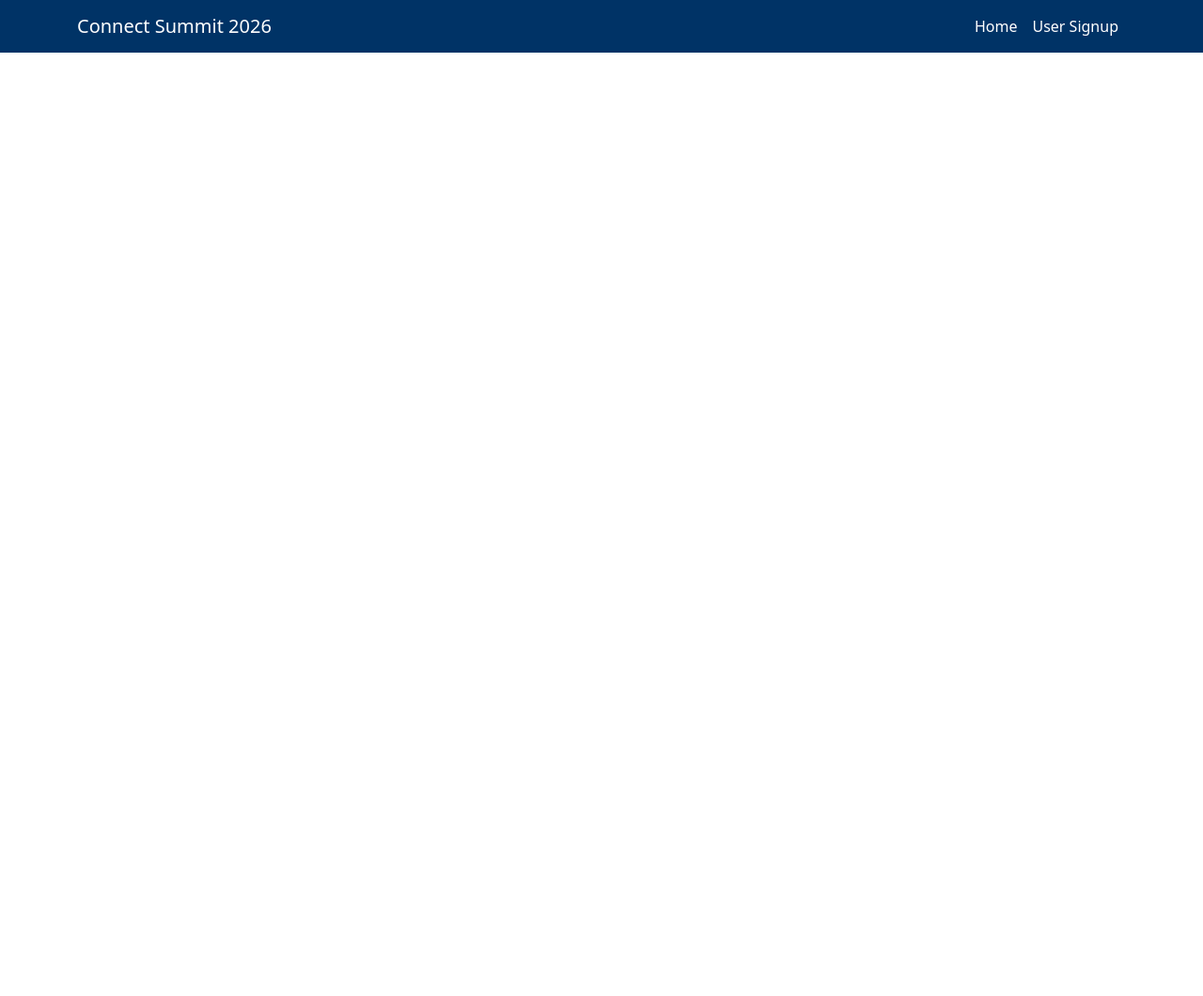
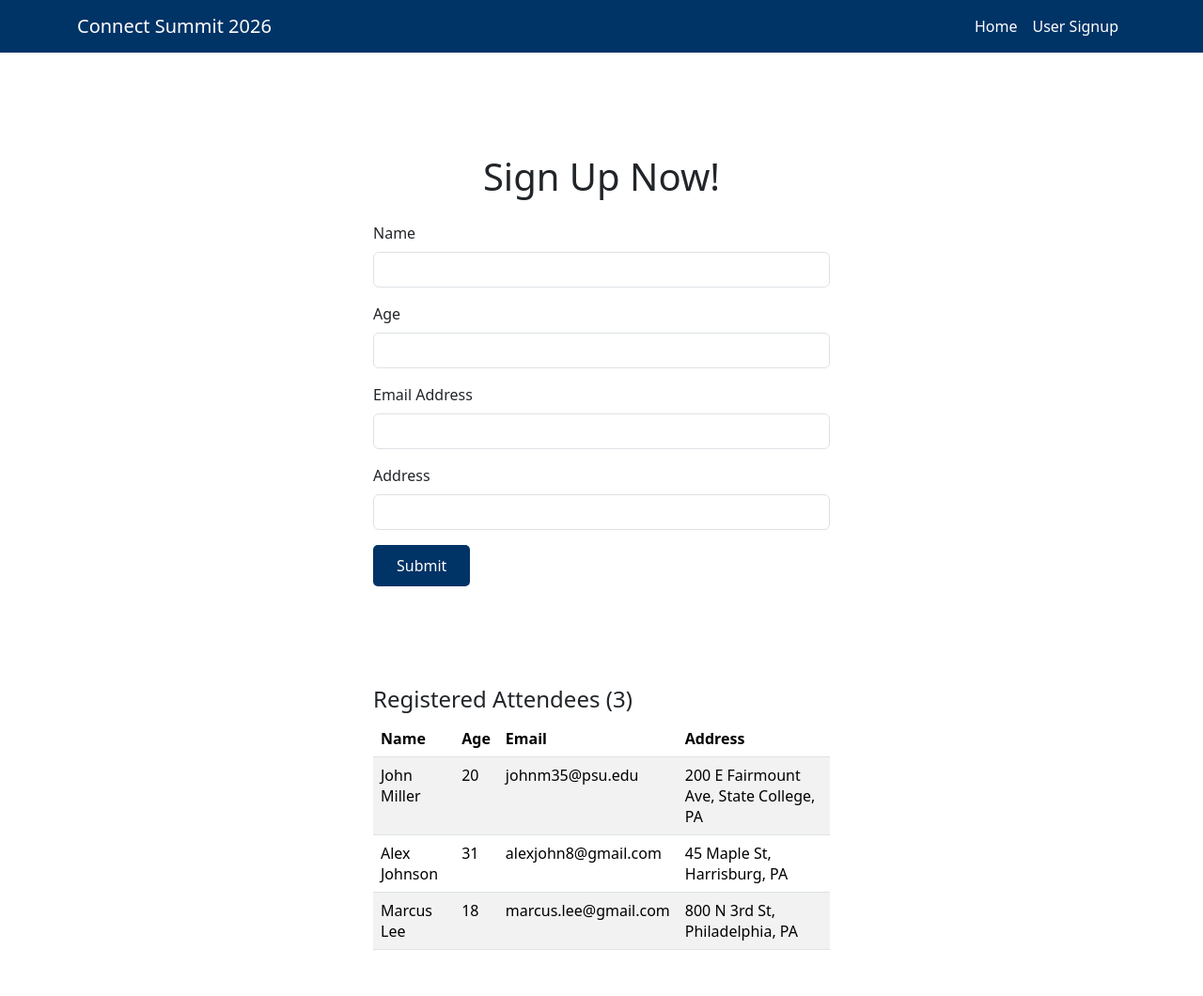
Before and after one commit to jpd6423/IST256_Group_2, a plain HTML site: page signup.html in a window 1280 px wide. Shown: the whole page at 94% size. Before the commit the page ends 800 px from the top, so only its background shows below. Drawn offline with nearby package versions, Linux system fonts and the light colour scheme.

Commit message:
added a line to signup.html

```diff
--- a/signup.html
+++ b/signup.html
@@ -1,3 +1,4 @@
+<html>
 <head>
     <meta charset="UTF-8">
     <meta name="viewport" content="width=device-width, initial-scale=1.0">
@@ -89,4 +90,44 @@
     </nav>
 </head>
 
-<body></body>
+
+<body>
+
+    <main class="container my-5">
+        <div class="row justify-content-center">
+            <div class="col-md-8 col-lg-6">
+                <div class="event-info text-start">
+                    <h1 class="text-center mb-4">Sign Up Now!</h1>
+
+                    <form id="signupForm" novalidate>
+
+                        <div class="mb-3">
+                            <label for="name" class="form-label">Name</label>
+                            <input type="text" class="form-control" id="name" name="name" required>
+                        </div>
+
+                        <div class="mb-3">
+                            <label for="age" class="form-label">Age</label>
+                            <input type="number" class="form-control" id="age" name="age" required>
+                        </div>
+
+                        <div class="mb-3">
+                            <label for="email" class="form-label">Email Address</label>
+                            <input type="email" class="form-control" id="email" name="email" required>
+                        </div>
+
+                        <div class="mb-3">
+                            <label for="address" class="form-label">Address</label>
+                            <input type="text" class="form-control" id="address" name="address" required>
+                        </div>
+
+                        <button type="submit" class="register-btn border-0">Submit</button>
+                    </form>
+                </div>
+            </div>
+        </div>
+    </main>
+    <script src="webpage.js"></script>
+
+</body>
+</html>
```
